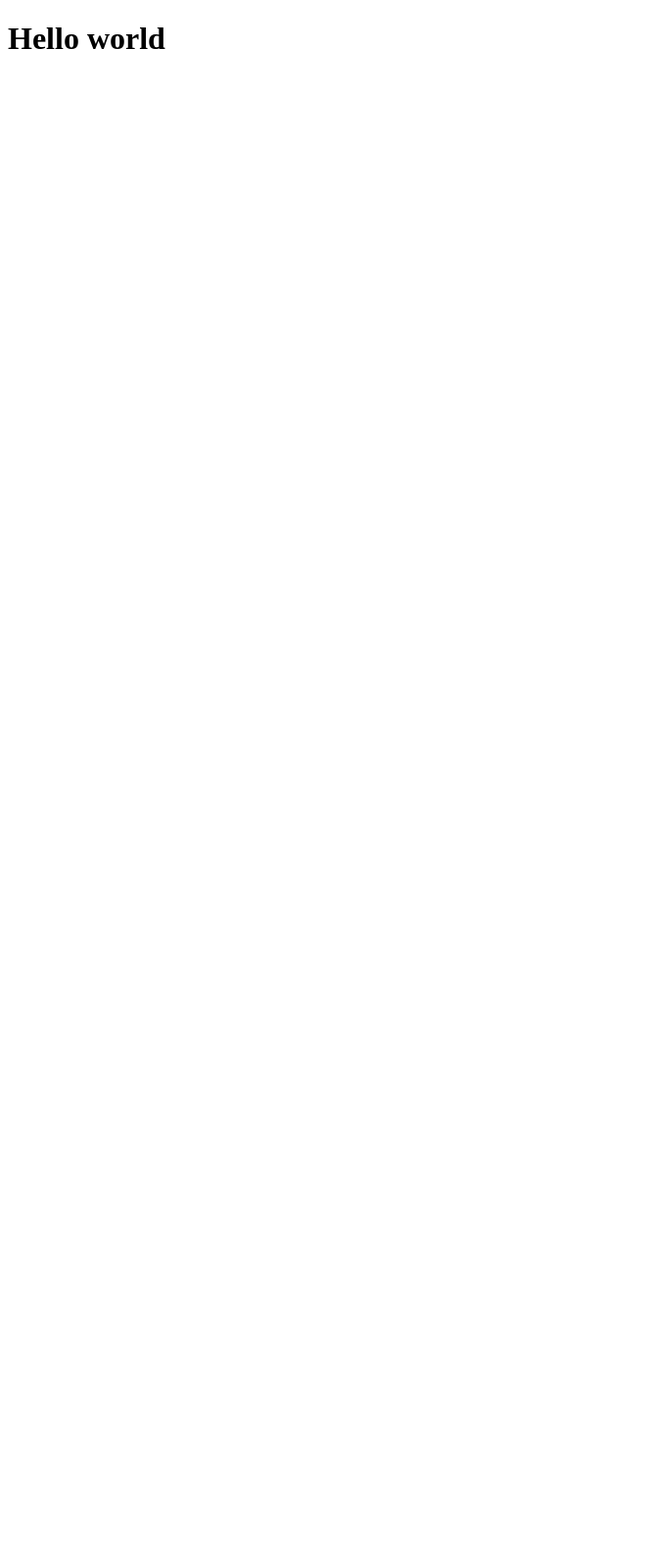
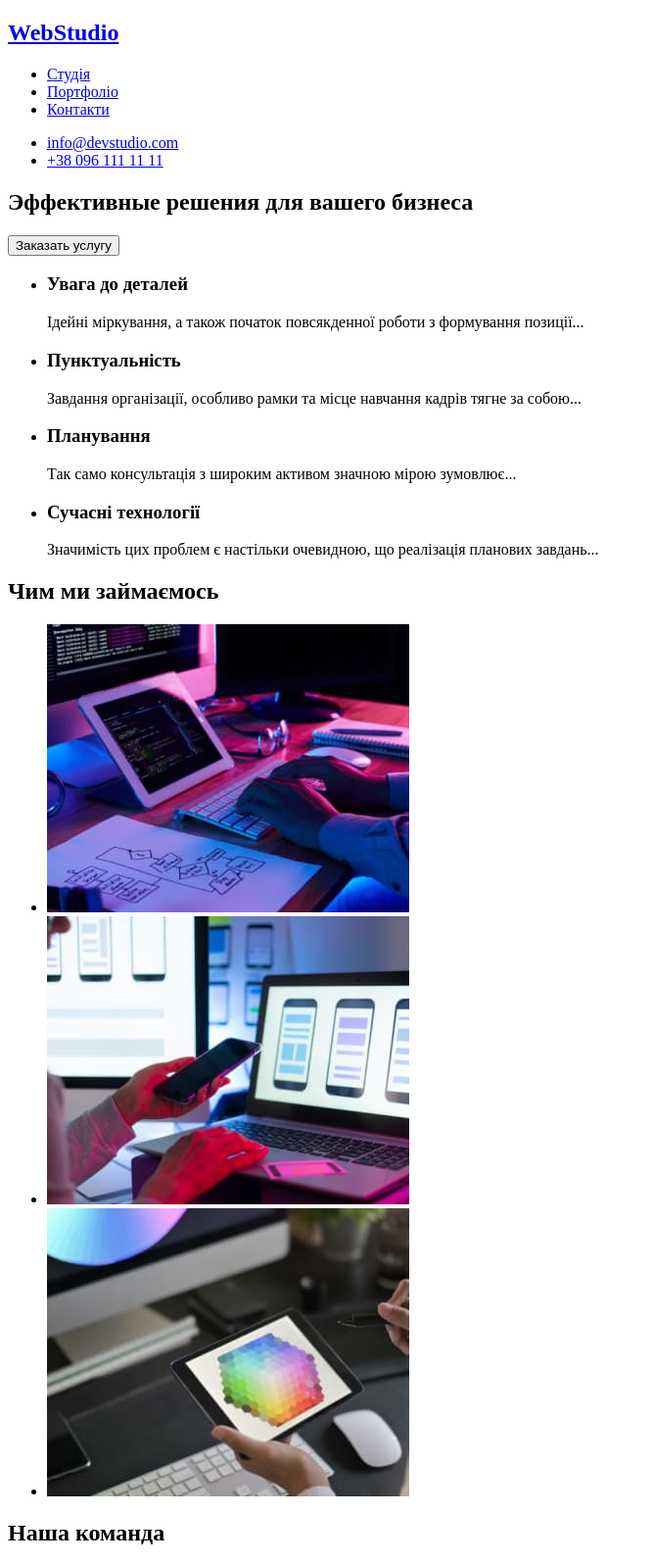
Before and after one commit to ViktoriaHrishanova/TutorialGOIT, a plain HTML site: page index.html in a window 1280 px wide. Shown: the top 1595 px of the page at 98% size, without its empty margins (0-666 px from the left). Before the commit the page ends 800 px from the top, so only its background shows below. Drawn offline with Linux system fonts and the light colour scheme.

Commit message:
Дописала скрипт сторінки Студії

```diff
--- a/index.html
+++ b/index.html
@@ -7,6 +7,146 @@
     <title>Document</title>
 </head>
 <body>
-    <h1>Hello world </h1>
+        <header>
+                <h2><a href="/">WebStudio</a></h2>
+                <nav>
+                    <ul>
+                        <li><a href="/студія">Студія</a></li>
+                        <li><a href="/портфоліо">Портфоліо</a></li>
+                        <li><a href="/контакти">Контакти</a></li>
+                    </ul>
+                </nav>
+                <ul>
+                    <li>  <a href="mailto:info@devstudio.com">info@devstudio.com</a></li>
+                    <li>  <a href="tel:+380961111111">+38 096 111 11 11</a> </li>
+                </ul>
+        </header>
+        <main>
+        <section>
+            <h1>Эффективные решения для вашего бизнеса</h1>
+
+            <button type="button">Заказать услугу</button>
+
+        </section>
+
+        <section>
+            <ul>
+                <li>
+                    <h3>Увага до деталей</h3>
+
+                    <p>Ідейні міркування, а також початок повсякденної роботи з формування позиції...</p>
+
+                </li>
+
+                <li>
+                    <h3>Пунктуальність</h3>
+
+                    <p>Завдання організації, особливо рамки та місце навчання кадрів тягне за собою...</p>
+
+                </li>
+
+                <li>
+                    <h3>Планування</h3>
+
+                    <p>Так само консультація з широким активом значною мірою зумовлює...</p>
+
+                </li>
+
+                <li>
+                    <h3>Сучасні технології</h3>
+
+                    <p>Значимість цих проблем є настільки очевидною, що реалізація планових завдань...</p>
+
+                </li>
+
+            </ul>
+        </section>
+
+        <section>
+
+            <h2>Чим ми займаємось</h2>
+
+            <ul>
+
+                <li> <img src="./images/box1.jpg" alt="десктопні додатки" width="370"> </li>
+
+                <li><img src="./images/box2.jpg" alt="мобільні додатки" width="370"></li>
+
+                <li><img src="./images/box3.jpg" alt=" дизайнерські рішення" width="370"></li>
+
+            </ul>
+
+        </section>
+
+        <section>
+
+            <h2>Наша команда</h2>
+
+            <ul>
+
+                <li>
+
+                    <img src="./images/img1.jpg" alt="ігор демяненко" width="270">
+
+                    <h3>Ігор Дем'яненко</h3>
+
+                    <p>Product Designer</p>
+
+                </li>
+
+                <li>
+
+                    <img src="./images/img2.jpg" alt="ольга репіна" width="270">
+
+
+                    <h3>Ольга Репіна</h3>
+
+                    <p>Frontend Developer</p>
+
+                </li>
+
+                <li>
+
+                    <img src="./images/img3.jpg" alt="микола тарасов" width="270">
+
+
+                    <h3>Микола Тарасов</h3>
+
+                    <p>Marketing</p>
+
+                </li>
+
+                <li>
+
+                    <img src="./images/img4.jpg" alt="михайло єрмаков" width="270">
+
+
+                    <h3>Михайло Єрмаков</h3>
+
+                    <p>UI Designer</p>
+
+                </li>
+
+            </ul>
+
+        </section>
+
+
+        </main>
+        <footer>
+
+                <h2><a href="/">WebStudio</a></h2>
+
+                <address>г. Київ, пр-т Лесі Українки, 26</address>
+
+                <ul>
+
+                    <li> <a href="mailto:info@devstudio.com">info@devstudio.com</a></li>
+
+                    <li><a href="tel:+380961111111">+38 096 111 11 11</a></li>
+
+                </ul>
+
+        </footer>
 </body>
 </html>
```
